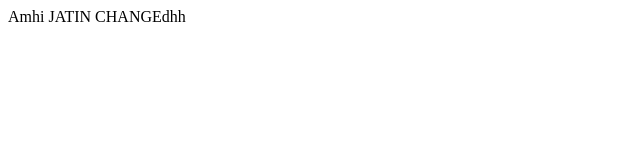
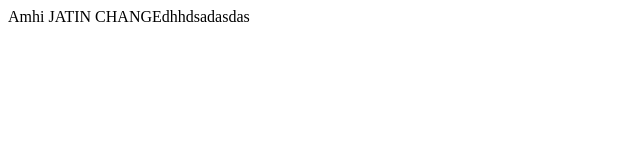
Before and after one commit to jatinparab/EasyMoneyPro, a plain HTML site: page index.html in a window 1280 px wide. Shown: the full height of the page, 0-640 px from the left. Drawn offline with Linux system fonts and the light colour scheme.

Commit message:
Test Commit after con

```diff
--- a/index.html
+++ b/index.html
@@ -1,7 +1,7 @@
 <html>
 
 <body><p>Amhi JATIN
-    CHANGEdhh
+    CHANGEdhhdsadasdas
 
     </p></body>
 </html>
```
